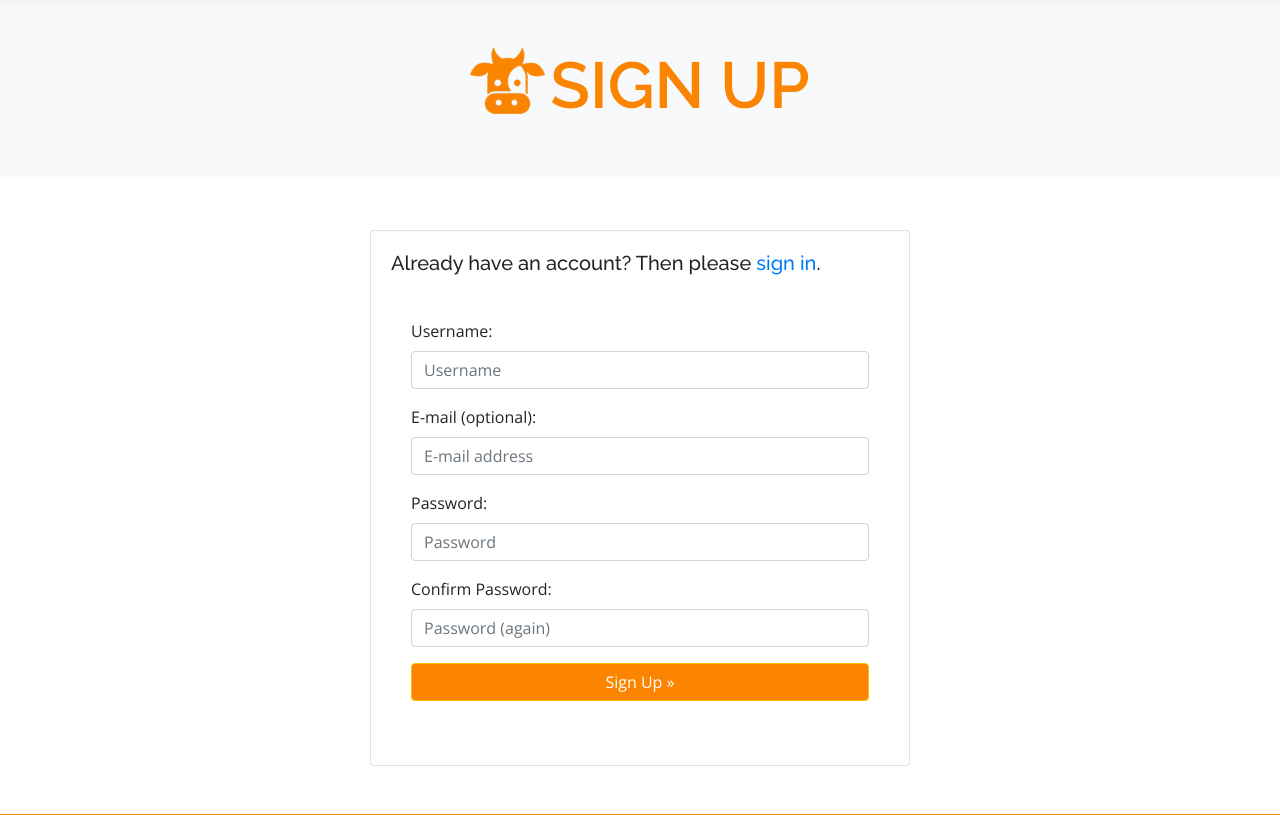
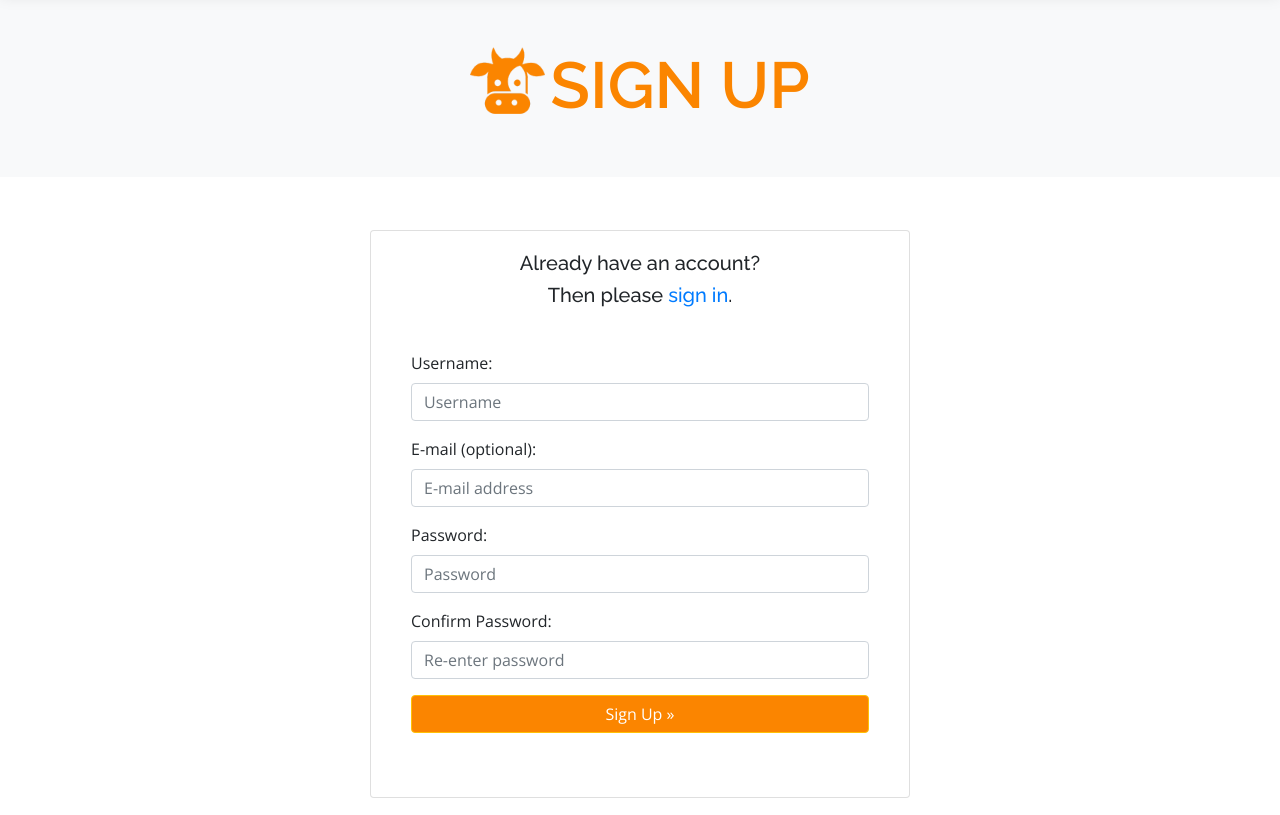
Before and after one commit to rstan-dev/pp4-yoomoov, a Django app: page /accounts/signup/ in a window 1280 px wide. Shown: the part 76-891 px from the top of the page. Run offline with Django 3.2, Linux system fonts and the light colour scheme; some libraries are stand-ins or nearby versions.

Commit message:
feat: Tkt67 - adjust h5 messages on login, logout and signup pages

```diff
--- a/static/css/style.css
+++ b/static/css/style.css
@@ -50,6 +50,10 @@ h6 {
 
 .pagination .page-item .page-link {
   color: #fb8500;
+}
+
+.card-body h5 {
+  text-align: center;
 }
 
 /*--------------------------------------------------------------
--- a/templates/account/login.html
+++ b/templates/account/login.html
@@ -61,7 +61,8 @@
 
             {% else %}
             <div class="card-body">
-              <h5>{% blocktrans %}Don't have an account? Then please
+              <h5>{% blocktrans %}Don't have an account?</h5>
+              <h5>Then please
                 <a href="{{ signup_url }}">sign up</a>.{% endblocktrans %}</h5>
               {% endif %}
 
--- a/templates/account/signup.html
+++ b/templates/account/signup.html
@@ -25,7 +25,8 @@
         <div class="col-md-6 mx-auto">
           <div class="card">
             <div class="card-body">
-              <h5>{% blocktrans %}Already have an account? Then please <a href="{{ login_url }}">sign
+              <h5>{% blocktrans %}Already have an account?</h5>
+              <h5>Then please <a href="{{ login_url }}">sign
                   in</a>.{% endblocktrans %}
               </h5>
               <div class="contact-form-container mx-auto my-4">
@@ -49,7 +50,7 @@
                     </div>
                     <div class="form-group">
                       <label for="id_password2">Confirm Password:</label>
-                      <input class="form-control" type="password" name="password2" placeholder="Password (again)"
+                      <input class="form-control" type="password" name="password2" placeholder="Re-enter password"
                         autocomplete="new-password" required="" id="id_password2">
                     </div>
                     {% if redirect_field_value %}
```
